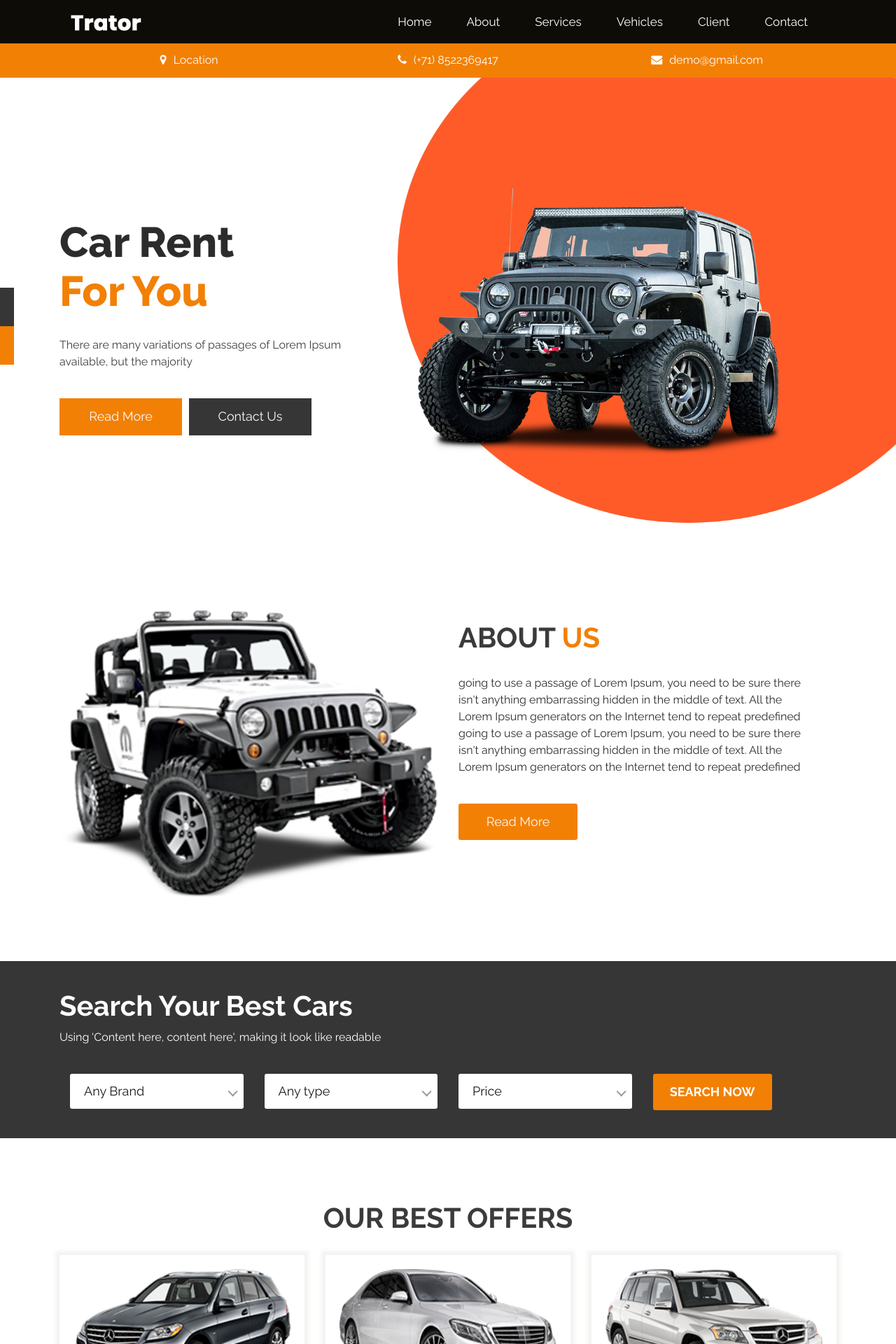
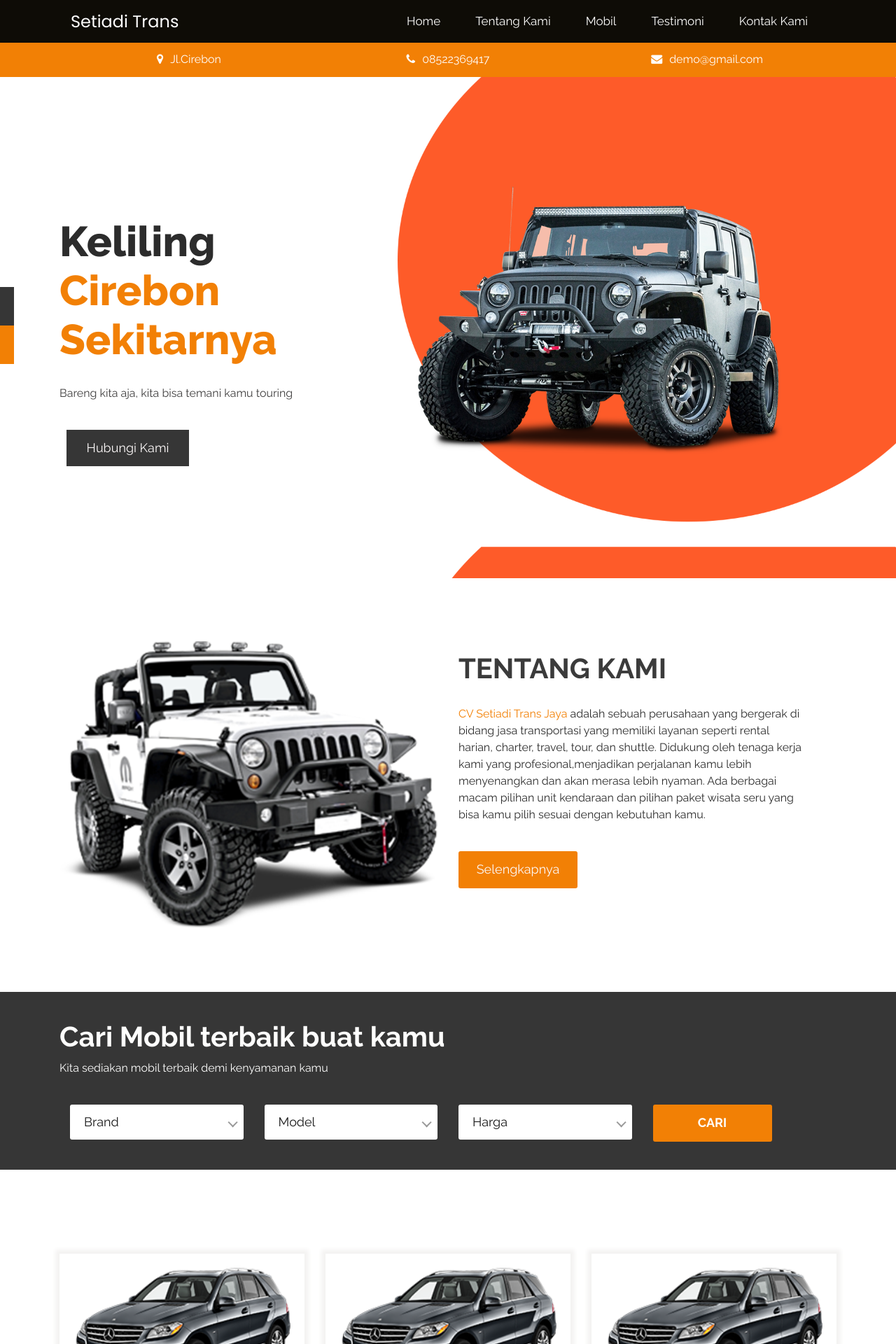
Before and after one commit to setiadi-trans/setiadi-trans, a Jekyll site: the page built from index.html, in a window 1280 px wide. Shown: the top 1920 px of the page at 70% size. Built offline with Jekyll 4.4.1, drawn with Linux system fonts in a browser that asks for light colours; nearby versions of some CDN libraries; library files that are not in the unit come from our copies; the list of posts is cut into pages by our own code; some of the changed text lies outside the part shown.

Commit message:
change content

```diff
--- a/_includes/footer.html
+++ b/_includes/footer.html
@@ -1,41 +1,21 @@
 <!-- contact section end -->
 <!-- footer section start -->
-<div class="footer_section layout_padding">
+<div class="footer_section layout_padding mt-4">
   <div class="container">
-    <div class="row">
-      <div class="col-md-12">
-        <div class="footeer_logo"><img src="/assets/images/logo.png"></div>
-      </div>
-    </div>
     <div class="footer_section_2">
       <div class="row">
         <div class="col">
-          <h4 class="footer_taital">Subscribe Now</h4>
-          <p class="footer_text">There are many variations of passages of Lorem Ipsum available,</p>
-          <div class="form-group">
-            <textarea class="update_mail" placeholder="Enter Your Email" rows="5" id="comment"
-              name="Enter Your Email"></textarea>
-            <div class="subscribe_bt"><a href="#">Subscribe</a></div>
-          </div>
+          <h4 class="footer_taital">Mau paket wisata yang lebih lengkap?</h4>
+          <p class="lorem_text">Hubungi kami di kontak</p>
         </div>
         <div class="col">
-          <h4 class="footer_taital">Information</h4>
-          <p class="lorem_text">There are many variations of passages of Lorem Ipsum available, but the majority </p>
-        </div>
-        <div class="col">
-          <h4 class="footer_taital">Helpful Links</h4>
-          <p class="lorem_text">There are many variations of passages of Lorem Ipsum available, but the majority </p>
-        </div>
-        <div class="col">
-          <h4 class="footer_taital">Invesments</h4>
-          <p class="lorem_text">There are many variations of passages of Lorem Ipsum available, but the majority </p>
-        </div>
-        <div class="col">
-          <h4 class="footer_taital">Contact Us</h4>
+          <h4 class="footer_taital">Kontak Kami</h4>
           <div class="location_text"><a href="#"><i class="fa fa-map-marker" aria-hidden="true"></i><span
-                class="padding_left_15">Location</span></a></div>
+                class="padding_left_15"></span>Jl. Cirebon </a></div>
           <div class="location_text"><a href="#"><i class="fa fa-phone" aria-hidden="true"></i><span
-                class="padding_left_15">(+71) 8522369417</span></a></div>
+                class="padding_left_15">08522369417</span></a></div>
+          <div class="location_text"><a href="#"><i class="fa fa-phone" aria-hidden="true"></i><span
+                class="padding_left_15">08522369417</span></a></div>
           <div class="location_text"><a href="#"><i class="fa fa-envelope" aria-hidden="true"></i><span
                 class="padding_left_15">demo@gmail.com</span></a></div>
           <div class="social_icon">
@@ -47,6 +27,11 @@
             </ul>
           </div>
         </div>
+        <div class="col">
+          <h4 class="footer_taital">Bank Transfer</h4>
+          <p class="lorem_text">273.4543.2342-3453 </p>
+          <p class="lorem_text">a/n CV Setiadi Trans</p>
+        </div>
       </div>
     </div>
   </div>
@@ -57,8 +42,7 @@
   <div class="container">
     <div class="row">
       <div class="col-sm-12">
-        <p class="copyright_text">2023 All Rights Reserved. Design by <a href="https://html.design">Free Html
-            Templates</a></p>
+        <p class="copyright_text">2024 All Rights Reserved. Build by <a href="https://blendinnovation.com" target="_blank">Blend Innovation</a></p>
       </div>
     </div>
   </div>
--- a/_includes/header.html
+++ b/_includes/header.html
@@ -2,7 +2,7 @@
 <div class="header_section">
   <div class="container">
     <nav class="navbar navbar-expand-lg navbar-light bg-light">
-      <a class="navbar-brand" href="index.html"><img src="/assets/images/logo.png"></a>
+      <a class="navbar-brand" href="index.html"><h1 class="header-title">Setiadi Trans</h1></a>
       <button class="navbar-toggler" type="button" data-toggle="collapse" data-target="#navbarSupportedContent"
         aria-controls="navbarSupportedContent" aria-expanded="false" aria-label="Toggle navigation">
         <span class="navbar-toggler-icon"></span>
@@ -13,19 +13,16 @@
             <a class="nav-link" href="#home">Home</a>
           </li>
           <li class="nav-item">
-            <a class="nav-link" href="#about">About</a>
+            <a class="nav-link" href="#about">Tentang Kami</a>
           </li>
           <li class="nav-item">
-            <a class="nav-link" href="#cars">Services</a>
+            <a class="nav-link" href="#cars">Mobil</a>
           </li>
           <li class="nav-item">
-            <a class="nav-link" href="#cars">Vehicles</a>
+            <a class="nav-link" href="#customers">Testimoni</a>
           </li>
           <li class="nav-item">
-            <a class="nav-link" href="#customers">Client</a>
-          </li>
-          <li class="nav-item">
-            <a class="nav-link" href="#contact">Contact</a>
+            <a class="nav-link" href="#">Kontak Kami</a>
           </li>
         </ul>
         <form class="form-inline my-2 my-lg-0">
--- a/_layouts/home.html
+++ b/_layouts/home.html
@@ -7,9 +7,9 @@
   <div class="container">
     <div class="call_taital">
       <div class="call_text"><a href="#"><i class="fa fa-map-marker" aria-hidden="true"></i><span
-            class="padding_left_15">Location</span></a></div>
+            class="padding_left_15">Jl.Cirebon</span></a></div>
       <div class="call_text"><a href="#"><i class="fa fa-phone" aria-hidden="true"></i><span
-            class="padding_left_15">(+71) 8522369417</span></a></div>
+            class="padding_left_15">08522369417</span></a></div>
       <div class="call_text"><a href="#"><i class="fa fa-envelope" aria-hidden="true"></i><span
             class="padding_left_15">demo@gmail.com</span></a></div>
     </div>
@@ -24,34 +24,30 @@
           <div class="carousel-inner">
             <div class="carousel-item active">
               <div class="banner_taital_main">
-                <h1 class="banner_taital">Car Rent <br><span style="color: #F28005;">For You</span></h1>
-                <p class="banner_text">There are many variations of passages of Lorem Ipsum available, but the majority
-                </p>
+                <h1 class="banner_taital">Rental <br><span style="color: #F28005;">Mobil <br>Harian</span></h1>
+                <p class="banner_text">Cari disini mobil sesuai kebutuhanmu dan keinginan anda</p>
+                <p> </p>
                 <div class="btn_main">
-                  <div class="contact_bt"><a href="#">Read More</a></div>
-                  <div class="contact_bt active"><a href="#">Contact Us</a></div>
+                  <div class="contact_bt active"><a href="#">Hubungi Kami</a></div>
                 </div>
               </div>
             </div>
             <div class="carousel-item">
               <div class="banner_taital_main">
-                <h1 class="banner_taital">Car Rent <br><span style="color: #F28005;">For You</span></h1>
-                <p class="banner_text">There are many variations of passages of Lorem Ipsum available, but the majority
+                <h1 class="banner_taital">Keliling<br><span style="color: #F28005;">Cirebon <br>Sekitarnya</span></h1>
+                <p class="banner_text">Bareng kita aja, kita bisa temani kamu touring
                 </p>
                 <div class="btn_main">
-                  <div class="contact_bt"><a href="#">Read More</a></div>
-                  <div class="contact_bt active"><a href="#">Contact Us</a></div>
+                  <div class="contact_bt active"><a href="#">Hubungi Kami</a></div>
                 </div>
               </div>
             </div>
             <div class="carousel-item">
               <div class="banner_taital_main">
-                <h1 class="banner_taital">Car Rent <br><span style="color: #F28005;">For You</span></h1>
-                <p class="banner_text">There are many variations of passages of Lorem Ipsum available, but the majority
-                </p>
+                <h1 class="banner_taital">Butuh <br><span style="color: #F28005;">Mobil <br>& Travel?</span></h1>
+                <p class="banner_text">Kita bisa bantu kamu mendapatkan sewa mobil anda</p>
                 <div class="btn_main">
-                  <div class="contact_bt"><a href="#">Read More</a></div>
-                  <div class="contact_bt active"><a href="#">Contact Us</a></div>
+                  <div class="contact_bt active"><a href="#">Hubungi Kami</a></div>
                 </div>
               </div>
             </div>
@@ -81,13 +77,10 @@
         </div>
         <div class="col-md-6">
           <div class="about_taital_box">
-            <h1 class="about_taital">About <span style="color: #F28005;">Us</span></h1>
-            <p class="about_text">going to use a passage of Lorem Ipsum, you need to be sure there isn't anything
-              embarrassing hidden in the middle of text. All the Lorem Ipsum generators on the Internet tend to repeat
-              predefined going to use a passage of Lorem Ipsum, you need to be sure there isn't anything embarrassing
-              hidden in the middle of text. All the Lorem Ipsum generators on the Internet tend to repeat predefined
+            <h1 class="about_taital">Tentang Kami</h1>
+            <p class="about_text"><span style="color: #F28005;">CV Setiadi Trans Jaya</span> adalah sebuah perusahaan yang bergerak di bidang jasa transportasi yang memiliki layanan seperti rental harian, charter, travel, tour, dan shuttle. Didukung oleh tenaga kerja kami yang profesional,menjadikan perjalanan kamu lebih menyenangkan dan akan merasa lebih nyaman. Ada berbagai macam pilihan unit kendaraan dan pilihan paket wisata seru yang bisa kamu pilih sesuai dengan kebutuhan kamu.
             </p>
-            <div class="readmore_btn"><a href="#">Read More</a></div>
+            <div class="readmore_btn"><a href="#">Selengkapnya</a></div>
           </div>
         </div>
       </div>
@@ -99,8 +92,8 @@
   <div class="container">
     <div class="row">
       <div class="col-md-12">
-        <h1 class="search_taital">Search Your Best Cars</h1>
-        <p class="search_text">Using 'Content here, content here', making it look like readable</p>
+        <h1 class="search_taital">Cari Mobil terbaik buat kamu</h1>
+        <p class="search_text">Kita sediakan mobil terbaik demi kenyamanan kamu</p>
         <!-- select box section start -->
         <div class="container">
           <div class="select_box_section">
@@ -108,7 +101,7 @@
               <div class="row">
                 <div class="col-md-3 select-outline">
                   <select class="mdb-select md-form md-outline colorful-select dropdown-primary">
-                    <option value="" disabled selected>Any Brand</option>
+                    <option value="" disabled selected>Brand</option>
                     <option value="1">Option 1</option>
                     <option value="2">Option 2</option>
                     <option value="3">Option 3</option>
@@ -116,7 +109,7 @@
                 </div>
                 <div class="col-md-3 select-outline">
                   <select class="mdb-select md-form md-outline colorful-select dropdown-primary">
-                    <option value="" disabled selected>Any type</option>
+                    <option value="" disabled selected>Model</option>
                     <option value="1">Option 1</option>
                     <option value="2">Option 2</option>
                     <option value="3">Option 3</option>
@@ -124,14 +117,14 @@
                 </div>
                 <div class="col-md-3 select-outline">
                   <select class="mdb-select md-form md-outline colorful-select dropdown-primary">
-                    <option value="" disabled selected>Price</option>
+                    <option value="" disabled selected>Harga</option>
                     <option value="1">Option 1</option>
                     <option value="2">Option 2</option>
                     <option value="3">Option 3</option>
                   </select>
                 </div>
                 <div class="col-md-3">
-                  <div class="search_btn"><a href="#">Search Now</a></div>
+                  <div class="search_btn"><a href="#">Cari</a></div>
                 </div>
               </div>
             </div>
@@ -145,35 +138,51 @@
 <!-- gallery section start -->
 <div class="gallery_section layout_padding">
   <div class="container">
-    <div class="row">
-      <div class="col-md-12">
-        <h1 class="gallery_taital">Our best offers</h1>
-      </div>
-    </div>
     <div class="gallery_section_2">
       <div class="row">
         <div class="col-md-4">
           <div class="gallery_box">
             <div class="gallery_img"><img src="/assets/images/img-1.png"></div>
             <h3 class="types_text">Toyota car</h3>
-            <p class="looking_text">Start per day $4500</p>
-            <div class="read_bt"><a href="#">Book Now</a></div>
+            <p class="text-center">Kapasitas 4 Orang</p>
+            <hr>
+            <p class="text-center m-0">Lepas Kunci</p>
+            <p class="looking_text mb-4">Rp. 300K</p>
+            <p class="text-center m-0">Mobil & Sopir</p>
+            <p class="looking_text mb-4">Rp. 500K</p>
+            <p class="text-center m-0">Jangka Panjang</p>
+            <p class="looking_text">Hubungi Kami</p>
+            <div class="read_bt"><a href="#">Pesan Sekarang</a></div>
           </div>
         </div>
         <div class="col-md-4">
           <div class="gallery_box">
-            <div class="gallery_img"><img src="/assets/images/img-2.png"></div>
+            <div class="gallery_img"><img src="/assets/images/img-1.png"></div>
             <h3 class="types_text">Toyota car</h3>
-            <p class="looking_text">Start per day $4500</p>
-            <div class="read_bt"><a href="#">Book Now</a></div>
+            <p class="text-center">Kapasitas 4 Orang</p>
+            <hr>
+            <p class="text-center m-0">Lepas Kunci</p>
+            <p class="looking_text mb-4">Rp. 300K</p>
+            <p class="text-center m-0">Mobil & Sopir</p>
+            <p class="looking_text mb-4">Rp. 500K</p>
+            <p class="text-center m-0">Jangka Panjang</p>
+            <p class="looking_text">Hubungi Kami</p>
+            <div class="read_bt"><a href="#">Pesan Sekarang</a></div>
           </div>
         </div>
         <div class="col-md-4">
           <div class="gallery_box">
-            <div class="gallery_img"><img src="/assets/images/img-3.png"></div>
+            <div class="gallery_img"><img src="/assets/images/img-1.png"></div>
             <h3 class="types_text">Toyota car</h3>
-            <p class="looking_text">Start per day $4500</p>
-            <div class="read_bt"><a href="#">Book Now</a></div>
+            <p class="text-center">Kapasitas 4 Orang</p>
+            <hr>
+            <p class="text-center m-0">Lepas Kunci</p>
+            <p class="looking_text mb-4">Rp. 300K</p>
+            <p class="text-center m-0">Mobil & Sopir</p>
+            <p class="looking_text mb-4">Rp. 500K</p>
+            <p class="text-center m-0">Jangka Panjang</p>
+            <p class="looking_text">Hubungi Kami</p>
+            <div class="read_bt"><a href="#">Pesan Sekarang</a></div>
           </div>
         </div>
       </div>
@@ -184,24 +193,45 @@
           <div class="gallery_box">
             <div class="gallery_img"><img src="/assets/images/img-1.png"></div>
             <h3 class="types_text">Toyota car</h3>
-            <p class="looking_text">Start per day $4500</p>
-            <div class="read_bt"><a href="#">Book Now</a></div>
+            <p class="text-center">Kapasitas 4 Orang</p>
+            <hr>
+            <p class="text-center m-0">Lepas Kunci</p>
+            <p class="looking_text mb-4">Rp. 300K</p>
+            <p class="text-center m-0">Mobil & Sopir</p>
+            <p class="looking_text mb-4">Rp. 500K</p>
+            <p class="text-center m-0">Jangka Panjang</p>
+            <p class="looking_text">Hubungi Kami</p>
+            <div class="read_bt"><a href="#">Pesan Sekarang</a></div>
           </div>
         </div>
         <div class="col-md-4">
           <div class="gallery_box">
-            <div class="gallery_img"><img src="/assets/images/img-2.png"></div>
+            <div class="gallery_img"><img src="/assets/images/img-1.png"></div>
             <h3 class="types_text">Toyota car</h3>
-            <p class="looking_text">Start per day $4500</p>
-            <div class="read_bt"><a href="#">Book Now</a></div>
+            <p class="text-center">Kapasitas 4 Orang</p>
+            <hr>
+            <p class="text-center m-0">Lepas Kunci</p>
+            <p class="looking_text mb-4">Rp. 300K</p>
+            <p class="text-center m-0">Mobil & Sopir</p>
+            <p class="looking_text mb-4">Rp. 500K</p>
+            <p class="text-center m-0">Jangka Panjang</p>
+            <p class="looking_text">Hubungi Kami</p>
+            <div class="read_bt"><a href="#">Pesan Sekarang</a></div>
           </div>
         </div>
         <div class="col-md-4">
           <div class="gallery_box">
-            <div class="gallery_img"><img src="/assets/images/img-3.png"></div>
+            <div class="gallery_img"><img src="/assets/images/img-1.png"></div>
             <h3 class="types_text">Toyota car</h3>
-            <p class="looking_text">Start per day $4500</p>
-            <div class="read_bt"><a href="#">Book Now</a></div>
+            <p class="text-center">Kapasitas 4 Orang</p>
+            <hr>
+            <p class="text-center m-0">Lepas Kunci</p>
+            <p class="looking_text mb-4">Rp. 300K</p>
+            <p class="text-center m-0">Mobil & Sopir</p>
+            <p class="looking_text mb-4">Rp. 500K</p>
+            <p class="text-center m-0">Jangka Panjang</p>
+            <p class="looking_text">Hubungi Kami</p>
+            <div class="read_bt"><a href="#">Pesan Sekarang</a></div>
           </div>
         </div>
       </div>
@@ -214,25 +244,26 @@
   <div class="container">
     <div class="row">
       <div class="col-md-12">
-        <h1 class="choose_taital">WHY CHOOSE US</h1>
+        <h1 class="choose_taital">Alasan Memilih Kami</h1>
       </div>
     </div>
     <div class="choose_section_2">
       <div class="row">
-        <div class="col-sm-4">
-          <div class="icon_1"><img src="/assets/images/icon-1.png"></div>
-          <h4 class="safety_text">SAFETY & SECURITY</h4>
-          <p class="ipsum_text">variations of passages of Lorem Ipsum available, but the majority have </p>
+        <div class="col-sm-3">
+          <h4 class="safety_text">Pilihan Lengkap</h4>
+          <p class="ipsum_text">Kami menyediakan berbagai macam pilihan mobil terbaik dan paket wisata </p>
         </div>
-        <div class="col-sm-4">
-          <div class="icon_1"><img src="/assets/images/icon-2.png"></div>
-          <h4 class="safety_text">Online Booking</h4>
-          <p class="ipsum_text">variations of passages of Lorem Ipsum available, but the majority have </p>
+        <div class="col-sm-3">
+          <h4 class="safety_text">Harga Terjangkau</h4>
+          <p class="ipsum_text">kami pastikan harga murah dan dapat dijangkau</p>
         </div>
-        <div class="col-sm-4">
-          <div class="icon_1"><img src="/assets/images/icon-3.png"></div>
-          <h4 class="safety_text">Best Drivers</h4>
-          <p class="ipsum_text">variations of passages of Lorem Ipsum available, but the majority have </p>
+        <div class="col-sm-3">
+          <h4 class="safety_text">Online Booking 24 Jam</h4>
+          <p class="ipsum_text">siap melayani selama 24 jam secara online</p>
+        </div>
+        <div class="col-sm-3">
+          <h4 class="safety_text">Driver profesional</h4>
+          <p class="ipsum_text">Kami memiliki driver yang profesional dan berpengalaman dibidangnya</p>
         </div>
       </div>
     </div>
@@ -247,7 +278,7 @@
         <div class="carousel-item active">
           <div class="row">
             <div class="col-md-12">
-              <h1 class="client_taital">What Says Customers</h1>
+              <h1 class="client_taital">Testimoni</h1>
             </div>
           </div>
           <div class="client_section_2">
@@ -276,7 +307,7 @@
         <div class="carousel-item">
           <div class="row">
             <div class="col-md-12">
-              <h1 class="client_taital">What Says Customers</h1>
+              <h1 class="client_taital">Testimoni</h1>
             </div>
           </div>
           <div class="client_section_2">
@@ -305,7 +336,7 @@
         <div class="carousel-item">
           <div class="row">
             <div class="col-md-12">
-              <h1 class="client_taital">What Says Customers</h1>
+              <h1 class="client_taital">Testimoni</h1>
             </div>
           </div>
           <div class="client_section_2">
@@ -342,31 +373,7 @@
   </div>
 </div>
 <!-- client section end -->
-<!-- contact section start -->
-<div class="contact_section layout_padding" id="contact">
-  <div class="container">
-    <div class="row">
-      <div class="col-sm-12">
-        <h1 class="contact_taital">Get In Touch</h1>
-      </div>
-    </div>
-  </div>
-  <div class="container">
-    <div class="contact_section_2">
-      <div class="row">
-        <div class="col-md-12">
-          <div class="mail_section_1">
-            <input type="text" class="mail_text" placeholder="Name" name="Name">
-            <input type="text" class="mail_text" placeholder="Email" name="Email">
-            <input type="text" class="mail_text" placeholder="Phone Number" name="Phone Number">
-            <textarea class="massage-bt" placeholder="Massage" rows="5" id="comment" name="Massage"></textarea>
-            <div class="send_bt"><a href="#">Send</a></div>
-          </div>
-        </div>
-      </div>
-    </div>
-  </div>
-</div>
+
 
 <!-- copyright section end -->
 <!-- Javascript files-->
--- a/assets/css/style.css
+++ b/assets/css/style.css
@@ -1114,3 +1114,12 @@
 .margin_top90 {
     margin-top: 90px;
 }
+
+.header-title {
+    color: #FEFEFE;
+    font-size: 24px;
+    font-weight: 500;
+    margin: 0px;
+    padding: 0px;
+    font-family: 'Poppins', sans-serif;
+}
```
